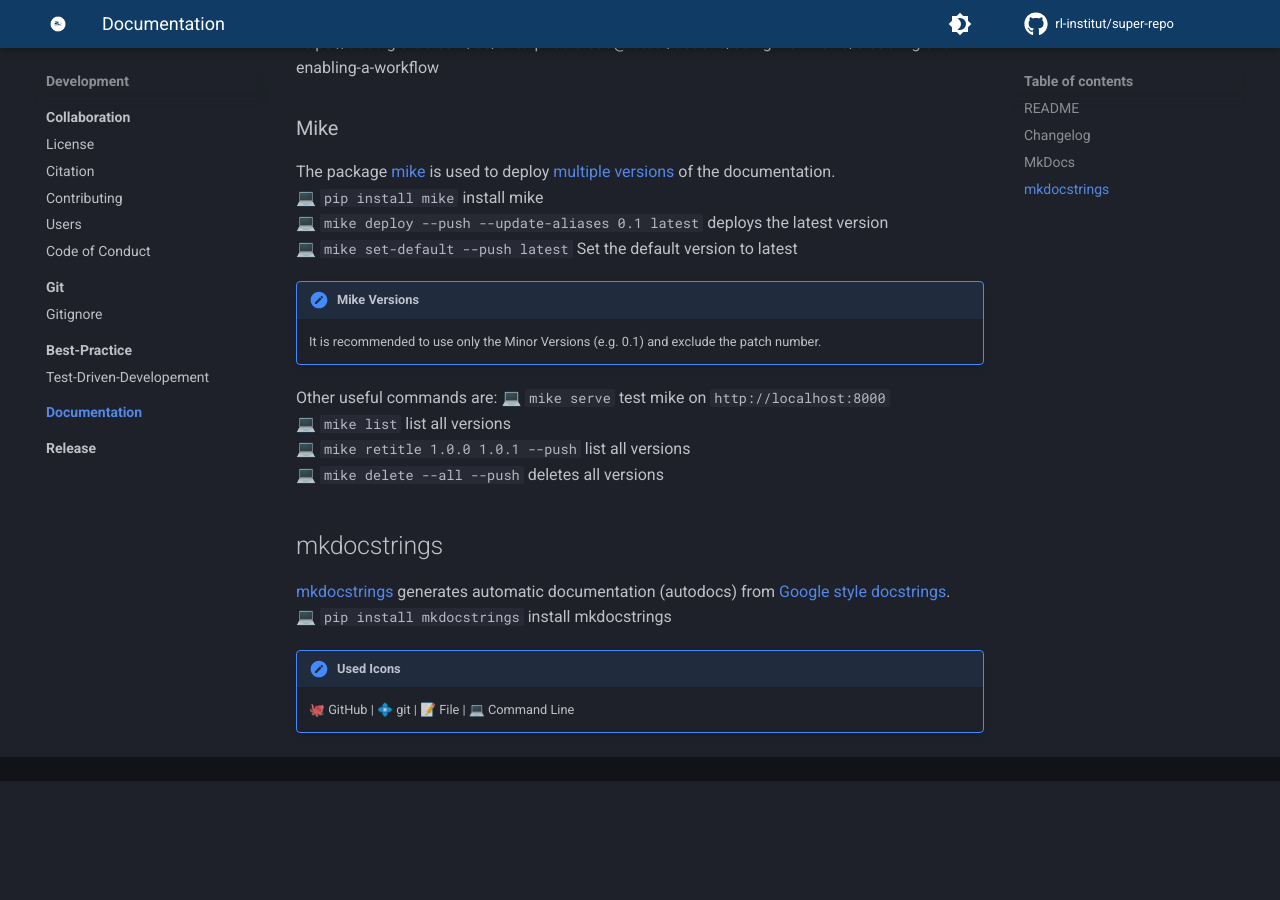
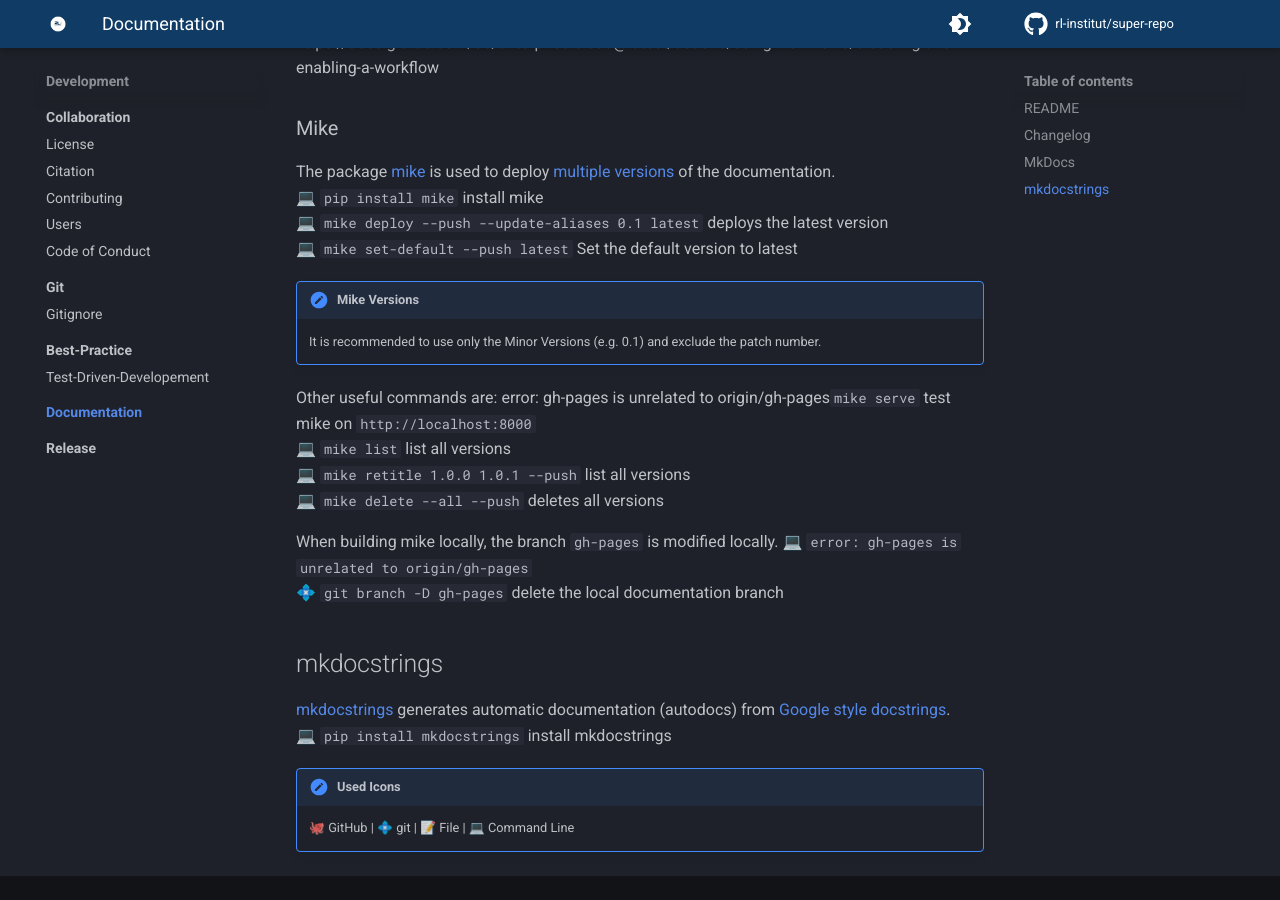
Before and after one commit to rl-institut/super-repo, an MkDocs documentation site: the page built from docs/development/documentation/index.md, in a window 1280 px wide and 900 px high, scrolled down 1412 px. Built offline with MkDocs 1.6.1 and Material for MkDocs 9.7.7, drawn with Linux system fonts in a browser that asks for light colours; comment, search, counter and statistics services are not loaded; the version menu is left out; before the commit the page ends 2193 px from its top, so only the background shows below that.

Commit message:
Update commands for mike #36

```diff
--- a/docs/development/documentation/index.md
+++ b/docs/development/documentation/index.md
@@ -53,10 +53,14 @@ The package [mike](https://github.com/jimporter/mike) is used to deploy [multipl
     It is recommended to use only the Minor Versions (e.g. 0.1) and exclude the patch number.
 
 Other useful commands are:
-💻 `mike serve` test mike on `http://localhost:8000` <br>
+error: gh-pages is unrelated to origin/gh-pages`mike serve` test mike on `http://localhost:8000` <br>
 💻 `mike list` list all versions <br>
 💻 `mike retitle 1.0.0 1.0.1 --push` list all versions <br>
 💻 `mike delete --all --push` deletes all versions
+
+When building mike locally, the branch `gh-pages` is modified locally.
+💻 `error: gh-pages is unrelated to origin/gh-pages` <br>
+💠 `git branch -D gh-pages` delete the local documentation branch
 
 ## mkdocstrings
 [mkdocstrings](https://mkdocstrings.github.io/) generates automatic
```
